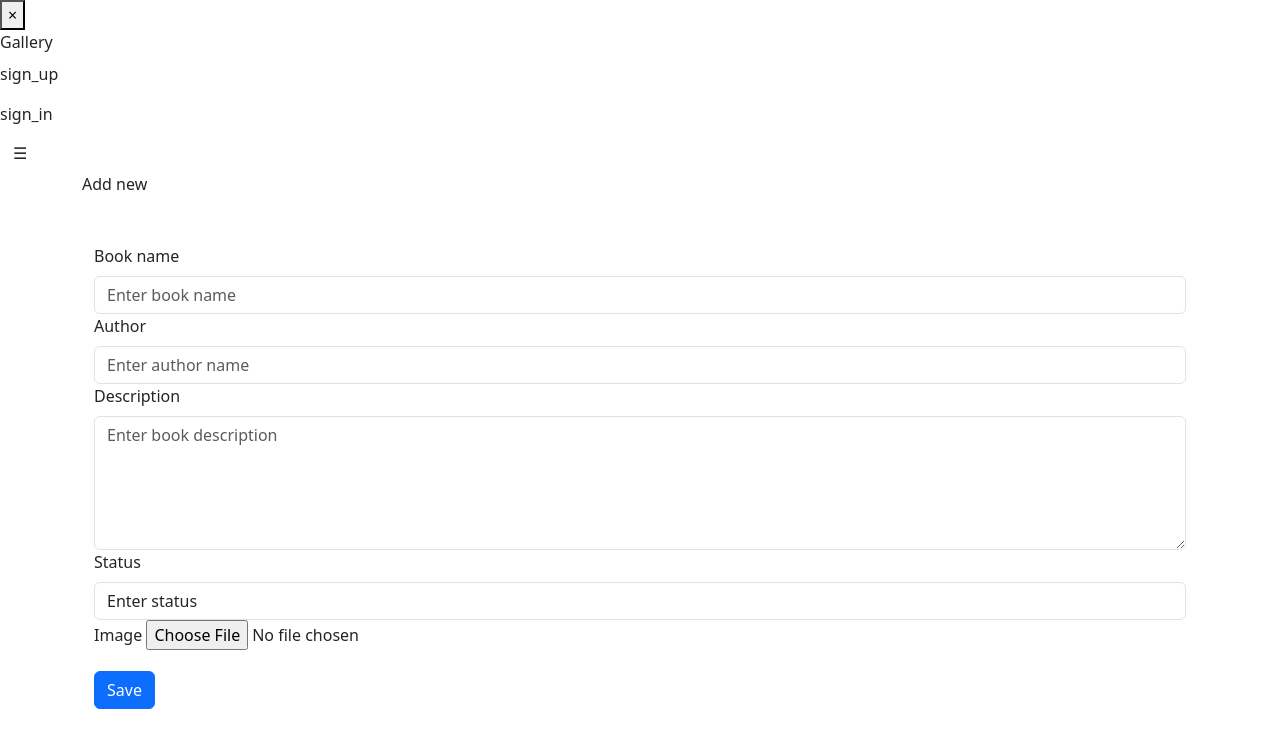
After one commit to simoneusz/Library-On-Rails, a Rails app: page /books/new in a window 1280 px wide. The commit adds this page. Shown: the top 748 px of the page. Run offline with Rails 7, Linux system fonts and the light colour scheme; style sheets or scripts are compiled from the project's sources; parts of the project's set-up code (start-up, migrations or seed data) failed here and were passed over; some libraries are stand-ins or nearby versions.

Commit message:
Add books preview uploader with views

```diff
--- a/app/controllers/books_controller.rb
+++ b/app/controllers/books_controller.rb
@@ -1,11 +1,31 @@
 class BooksController < ApplicationController
-  before_action :set_book, only: %i[show like]
+  before_action :set_book, only: %i[show edit update destroy like]
   rescue_from Mongoid::Errors::DocumentNotFound, with: :record_not_found
   def index
     @books = Book.page(params[:page]).per(5)
   end
 
+  def new
+    @book = Book.new
+  end
+
+  def create
+    @book = Book.new(book_params)
+    if @book.save
+      redirect_to @book, notice: 'Book was successfully created.'
+    else
+      render :new
+    end
+  end
+
+  def edit; end
   def show; end
+  def update; end
+
+  def destroy
+    @book.destroy
+    redirect_to books_url, notice: 'Book was successfully destroyed.'
+  end
 
   def like
     if @book.liked_by?(current_user)
@@ -31,4 +51,8 @@ class BooksController < ApplicationController
   def set_book
     @book = Book.find_by!(name: URI.decode_www_form_component(params[:id].to_s))
   end
+
+  def book_params
+    params.require(:book).permit(:name, :author_name, :description, :status, :image)
+  end
 end
--- a/app/models/book.rb
+++ b/app/models/book.rb
@@ -7,6 +7,7 @@ class Book
   field :author_name, type: String
   field :description, type: String
   field :image, type: String
+  mount_uploader :image, BookPreviewUploader
   field :status, type: String
   field :likes_count, type: Integer, default: 0
   field :taken_count, type: Integer, default: 0
--- /dev/null
+++ b/app/views/books/_form.html.erb
@@ -0,0 +1,38 @@
+<div class="container mt-5">
+  <%= form_for @book, html: { multipart: true, class: "needs-validation" }, local: true do |f| %>
+    <div class="form-group">
+      <%= f.label :name, "Book name ", class: "form-label" %>
+      <%= f.text_field :name, class: "form-control", placeholder: "Enter book name", required: true %>
+    </div>
+
+    <div class="form-group">
+      <%= f.label :author_name, "Author", class: "form-label" %>
+      <%= f.text_field :author_name, class: "form-control", placeholder: "Enter author name", required: true %>
+    </div>
+
+    <div class="form-group">
+      <%= f.label :description, "Description", class: "form-label" %>
+      <%= f.text_area :description, class: "form-control", rows: 5, placeholder: "Enter book description", required: true %>
+    </div>
+
+    <div class="form-group">
+      <%= f.label :status, "Status", class: "form-label" %>
+      <%= f.select :status, options_for_select([["In", "In"], ["Out", "Out"]], @book.status), { prompt: "Enter status" }, class: "form-control", required: true %>
+    </div>
+
+    <div class="form-group">
+      <%= f.label :image, "Image", class: "form-label" %>
+      <%= f.file_field :image, class: "form-control-file" %>
+      <% if @book.image.present? %>
+        <div class="mt-3">
+          <strong>Current image:</strong>
+          <img src="<%= @book.image.url %>" alt="Preview" class="img-thumbnail mt-2" style="max-width: 200px;">
+        </div>
+      <% end %>
+    </div>
+
+    <div class="form-group mt-3">
+      <%= f.submit "Save", class: "btn btn-primary" %>
+    </div>
+  <% end %>
+</div>
--- /dev/null
+++ b/app/views/books/edit.html.erb
@@ -0,0 +1,2 @@
+<p>Add new</p>
+<%= render partial: 'form' %>
--- a/app/views/books/index.html.erb
+++ b/app/views/books/index.html.erb
@@ -9,6 +9,7 @@
       </div>
     </div>
 <% end %>
-
+  <p>Add new</p>
+  <%= render partial: 'form' %>
 </div>
 <%= paginate @books %>
--- /dev/null
+++ b/app/views/books/new.html.erb
@@ -0,0 +1,2 @@
+<p>Add new</p>
+<%= render partial: 'form' %>
--- a/app/views/books/show.html.erb
+++ b/app/views/books/show.html.erb
@@ -6,5 +6,10 @@
     <p class="card-text"><%= @book.description %></p>
     <p class="card-text">Status: <%= @book.status %></p>
     <%= render partial: "layouts/likes", locals: { book: @book } %>
+    <% if @book.image.present? %>
+      <div class="mt-3">
+        <%= image_tag @book.image.url, alt: @book.name, class: "img-thumbnail" %>
+      </div>
+    <% end %>
   </div>
 </div>
```
Also changed, not shown: app/uploaders/book_preview_uploader.rb (added, +61 -0 lines).
